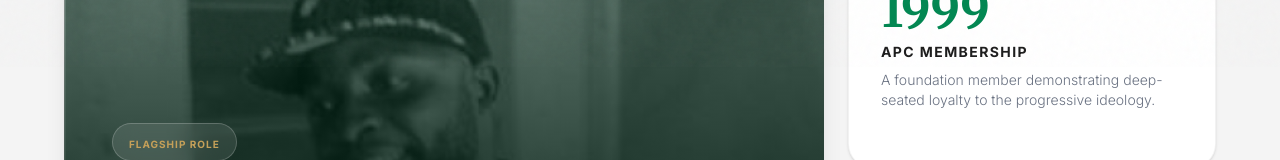
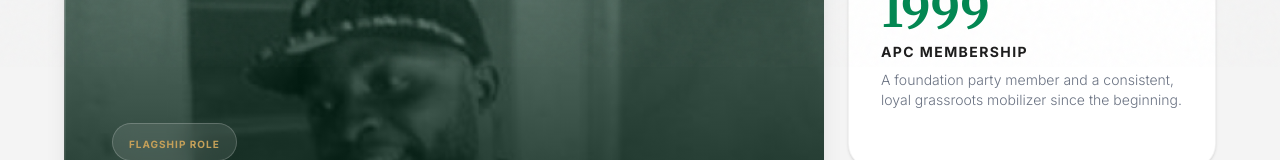
Before and after one commit to Jendoooo/omooloore, a Next.js app: page /political-journey in a window 1280 px wide. Shown: the part 733-893 px from the top of the page. Built offline with nearby package versions, Linux system fonts and the light colour scheme.

Commit message:
Add official Instagram link and refine AI-sounding text on Political Journey page

```diff
--- a/src/app/political-journey/page.tsx
+++ b/src/app/political-journey/page.tsx
@@ -79,7 +79,7 @@ export default function PoliticalJourneyPage() {
                                 <h3 className="text-5xl font-bold font-serif text-[var(--color-apc-green)] mb-2">1999</h3>
                                 <p className="text-sm font-bold uppercase tracking-widest text-[var(--color-charcoal)] mb-2">APC Membership</p>
                                 <p className="text-sm font-light text-gray-500">
-                                    A foundation member demonstrating deep-seated loyalty to the progressive ideology.
+                                    A foundation party member and a consistent, loyal grassroots mobilizer since the beginning.
                                 </p>
                             </motion.div>
 
--- a/src/components/layout/Footer.tsx
+++ b/src/components/layout/Footer.tsx
@@ -19,7 +19,7 @@ const footerLinks = {
     social: [
         { href: 'https://web.facebook.com/asiwaju.Omoowo', label: 'Facebook', Icon: FaFacebookF },
         { href: 'https://twitter.com', label: 'Twitter/X', Icon: FaXTwitter },
-        { href: 'https://instagram.com', label: 'Instagram', Icon: FaInstagram },
+        { href: 'https://www.instagram.com/asiwaju_omoowo?igsh=MWxqYWE0Zmgzd2F2cg==', label: 'Instagram', Icon: FaInstagram },
     ],
 };
 
```
